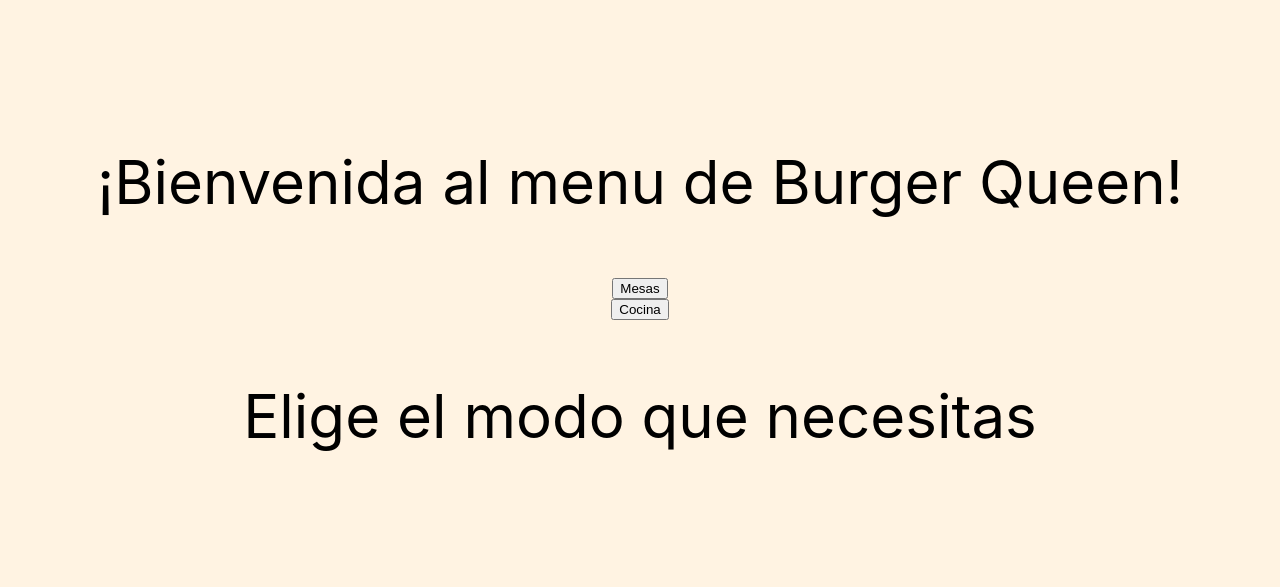
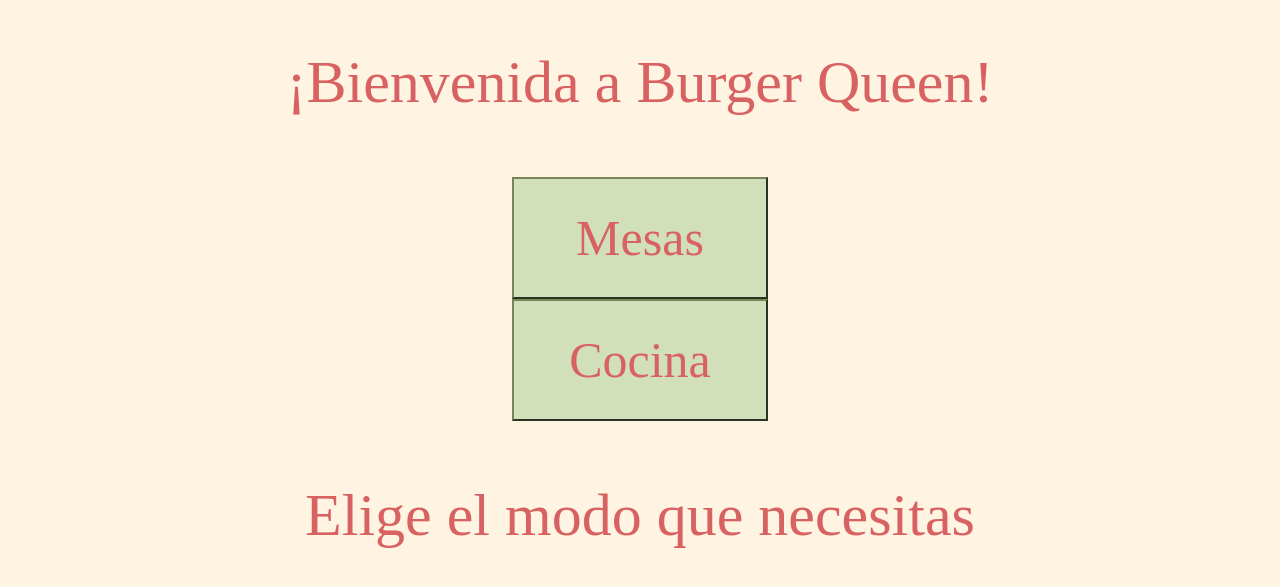
Before and after one commit to amandamheredia/BurgerQueen, a React (Create React App) app: page / in a window 1280 px wide. Shown: the part 101-688 px from the top of the page. Built offline with nearby package versions, Linux system fonts and the light colour scheme.

Commit message:
first commit

```diff
--- a/package.json
+++ b/package.json
@@ -8,6 +8,7 @@
     "@testing-library/user-event": "^13.5.0",
     "react": "^18.0.0",
     "react-dom": "^18.0.0",
+    "react-router": "^6.3.0",
     "react-router-dom": "^6.3.0",
     "react-scripts": "5.0.0",
     "web-vitals": "^2.1.4"
--- a/src/App.css
+++ b/src/App.css
@@ -1,5 +1,21 @@
-.App {
+@font-face {
+  font-family: 'Now-Bold';
+  src: local('Now-Bold'), url(./Now-Bold.otf) format('otf');
+}
+
+.Home {
   text-align: center;
+}
+
+.bienvenida {
+  font-family: 'Now-Bold';
+  color: #d86262;
+
+}
+
+.modo {
+  font-family: 'Now-Bold';
+  color: #d86262;
 }
 
 .menu-header {
@@ -12,3 +28,23 @@
   font-size: 60px;
   float: top left;
 }
+
+.mesas-button {
+  font-family: 'Now-Bold';
+  font-size: 50px;
+  background-color: #d2dfbb;
+  border-color: #778656;
+  color: #d86262;
+  width: 20%;
+  padding: 30px;
+}
+
+.cocina-button {
+  font-family: 'Now-Bold';
+  font-size: 50px;
+  background-color: #d2dfbb;
+  border-color: #778656;
+  color: #d86262;
+  width: 20%;
+  padding: 30px;
+}
--- a/src/App.js
+++ b/src/App.js
@@ -4,12 +4,12 @@
 import Mesas from './mesas.js';
 
 
-export default function App() {
+export default function Home() {
   return (
     <div className="menu-container">
       <header className="menu-header">
-        <p>
-          ¡Bienvenida al menu de Burger Queen!
+        <p className='bienvenida'>
+          ¡Bienvenida a Burger Queen!
         </p>
 
          <button className= "mesas-button">Mesas</button>
@@ -18,7 +18,7 @@
         {/* <Link to="mesas" className='mesas'>Mesas</Link>
         <Link to="cocina" className='cocina'>Cocina</Link> */}
 
-        <p>Elige el modo que necesitas</p>
+        <p className='modo'>Elige el modo que necesitas</p>
         {/* <Routes>
         <Route path="/" element={<Layout />}>
         <Route path="mesas" element={<Mesas />} />
--- a/src/index.css
+++ b/src/index.css
@@ -1,3 +1,5 @@
+
+
 body {
   margin: 0;
   font-family: -apple-system, BlinkMacSystemFont, 'Segoe UI', 'Roboto', 'Oxygen',
--- a/src/index.js
+++ b/src/index.js
@@ -2,11 +2,11 @@
 import ReactDOM from 'react-dom'
 import './index.css'
 // import Mesas from './mesas';
-import App from './App'
+import Home from './App'
 
 ReactDOM.render(
   <React.StrictMode>
-    <App />
+    <Home />
   </React.StrictMode>,
   document.getElementById('root')
 );
```
Also changed, not shown: src/Now-Bold.otf (added), 1 other file (tests, documents, lock files or other folders).
